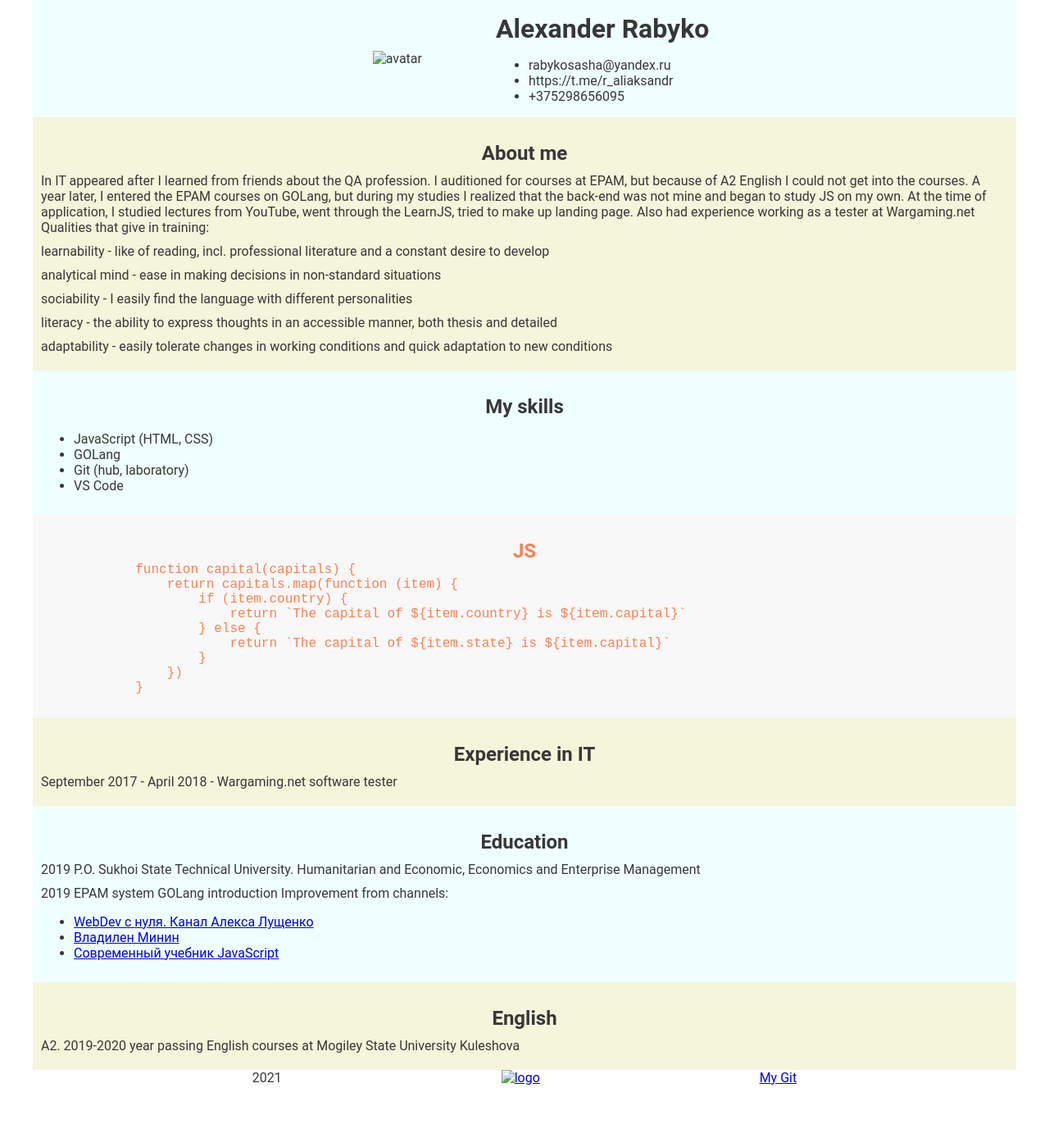
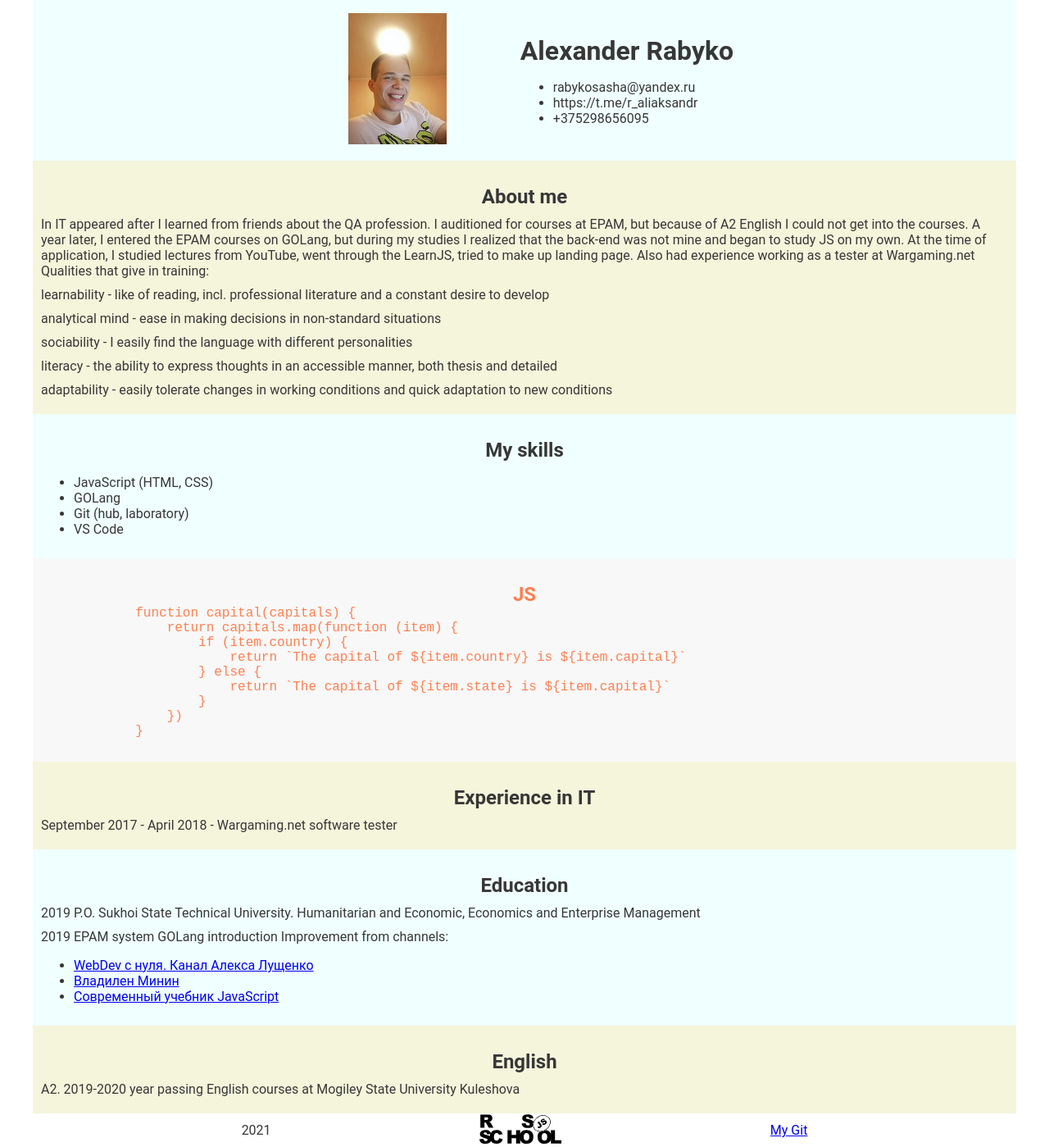
Before and after one commit to RabykoSasha/rsschool-cv, a plain HTML site: page index.html in a window 1280 px wide. Shown: the whole page at 82% size. Before the commit the page ends 1324 px from the top, so only its background shows below. Drawn offline with Linux system fonts and the light colour scheme.

Commit message:
fix: edit link

```diff
--- a/index.html
+++ b/index.html
@@ -14,7 +14,7 @@
         <header class="header">
             <div class="first-screen--img">
                 <figure>
-                    <img class="avatar" src="/rsschool-cv/rsschool-cv-html/images/2sFFgpr4H3M.jpg" alt="avatar">
+                    <img class="avatar" src="images/2sFFgpr4H3M.jpg" alt="avatar">
                 </figure>
             </div>
             <div class="contact">
@@ -103,7 +103,7 @@
     <footer class="footer">
         <a>2021</a>
         <a href="https://rs.school/js/">
-            <img class="footer-logo" src="/rsschool-cv/rsschool-cv-html/images/rs_school_js.svg" alt="logo">
+            <img class="footer-logo" src="images/rs_school_js.svg" alt="logo">
         </a>
         <a href="https://github.com/RabykoSasha/rsschool-cv">My Git</a>
     </footer>
```
